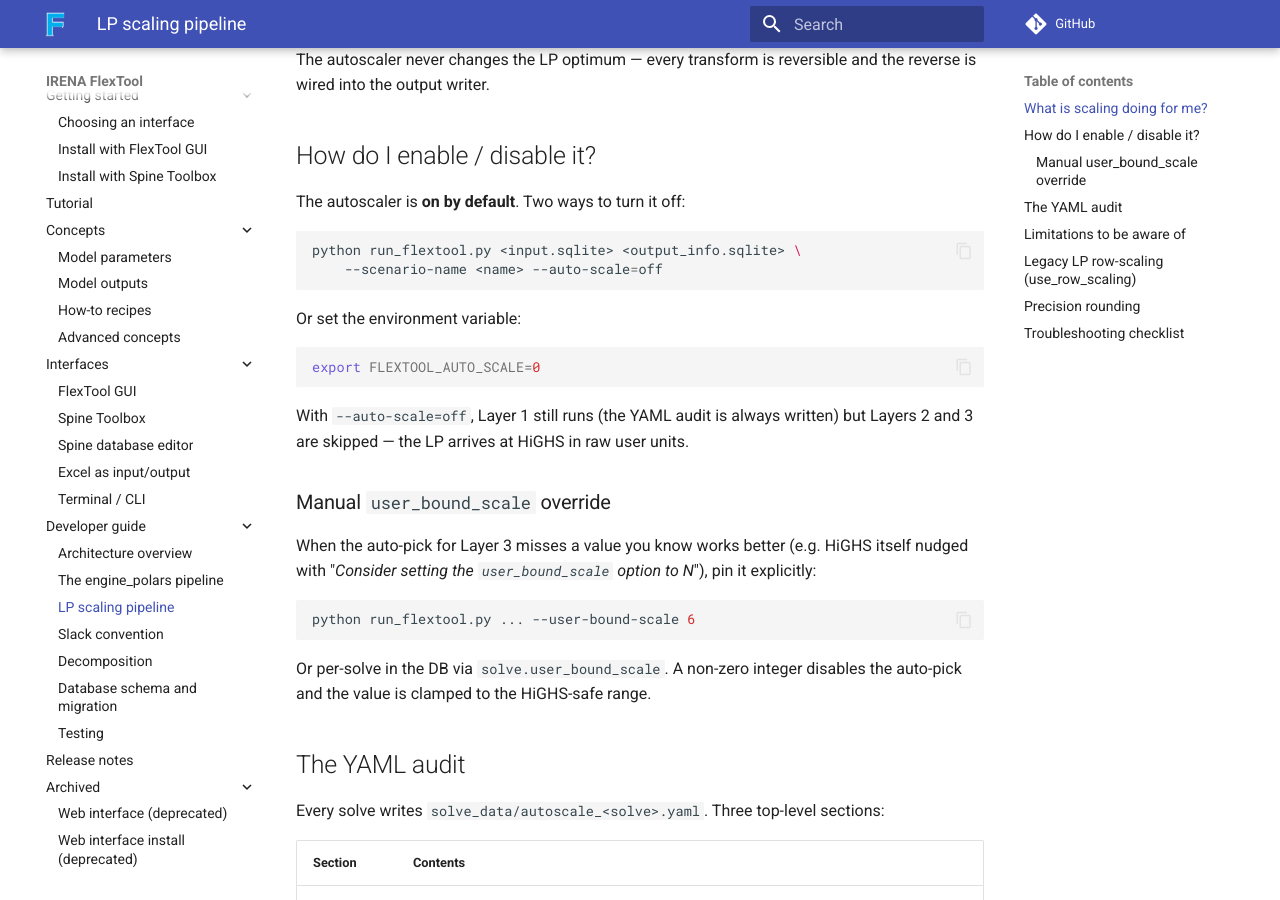
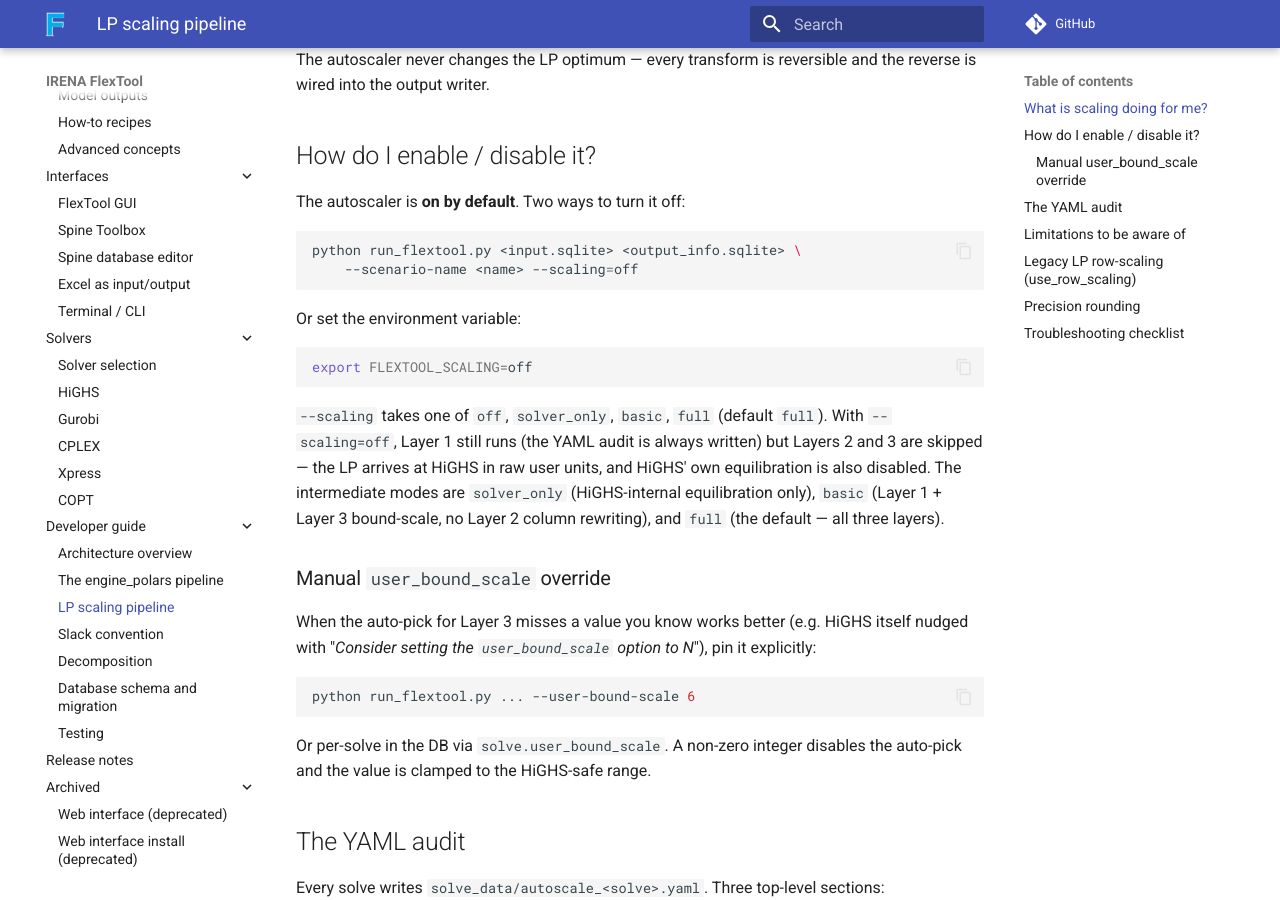
Before and after one commit to irena-flextool/flextool, an MkDocs documentation site: the page built from docs/dev/scaling.md, in a window 1280 px wide and 900 px high, scrolled down 774 px. Built offline with MkDocs 1.6.1 and Material for MkDocs 9.7.7, drawn with Linux system fonts in a browser that asks for light colours; comment, search, counter and statistics services are not loaded.

Commit message:
docs: final cross-link audit follow-ups
Stale-term cleanup that the per-file agents missed:
- docs/dev/scaling.md: --auto-scale → --scaling (3 hits) +
  expand to 4-mode choice taxonomy (off/solver_only/basic/full)
- docs/dev/engine_polars.md:727 --auto-scale → --scaling
- docs/dev/engine_polars.md:770 _writer_*.py → _emit_*.py in the
  'Add a new pre-solve set' how-to entry

mkdocs.yml: add Solvers section to nav (six pages under docs/solvers/
existed but were not reachable from navigation).

````diff
--- a/docs/dev/scaling.md
+++ b/docs/dev/scaling.md
@@ -41,18 +41,22 @@ The autoscaler is **on by default**. Two ways to turn it off:
 
 ```bash
 python run_flextool.py <input.sqlite> <output_info.sqlite> \
-    --scenario-name <name> --auto-scale=off
+    --scenario-name <name> --scaling=off
 ```
 
 Or set the environment variable:
 
 ```bash
-export FLEXTOOL_AUTO_SCALE=0
+export FLEXTOOL_SCALING=off
 ```
 
-With `--auto-scale=off`, Layer 1 still runs (the YAML audit is always
-written) but Layers 2 and 3 are skipped — the LP arrives at HiGHS in
-raw user units.
+`--scaling` takes one of `off`, `solver_only`, `basic`, `full` (default
+`full`). With `--scaling=off`, Layer 1 still runs (the YAML audit is
+always written) but Layers 2 and 3 are skipped — the LP arrives at
+HiGHS in raw user units, and HiGHS' own equilibration is also
+disabled. The intermediate modes are `solver_only` (HiGHS-internal
+equilibration only), `basic` (Layer 1 + Layer 3 bound-scale, no Layer
+2 column rewriting), and `full` (the default — all three layers).
 
 ### Manual `user_bound_scale` override
 
--- a/mkdocs.yml
+++ b/mkdocs.yml
@@ -57,6 +57,13 @@ nav:
     - 'Spine database editor': spine_database.md
     - 'Excel as input/output': excel_interface.md
     - 'Terminal / CLI': terminal_workflow.md
+  - Solvers:
+    - 'Solver selection': solvers/index.md
+    - 'HiGHS': solvers/highs.md
+    - 'Gurobi': solvers/gurobi.md
+    - 'CPLEX': solvers/cplex.md
+    - 'Xpress': solvers/xpress.md
+    - 'COPT': solvers/copt.md
   - 'Developer guide':
     - 'Architecture overview': dev/architecture.md
     - 'The engine_polars pipeline': dev/engine_polars.md
````
Also changed, not shown: docs/dev/engine_polars.md (+4 -3 lines).
